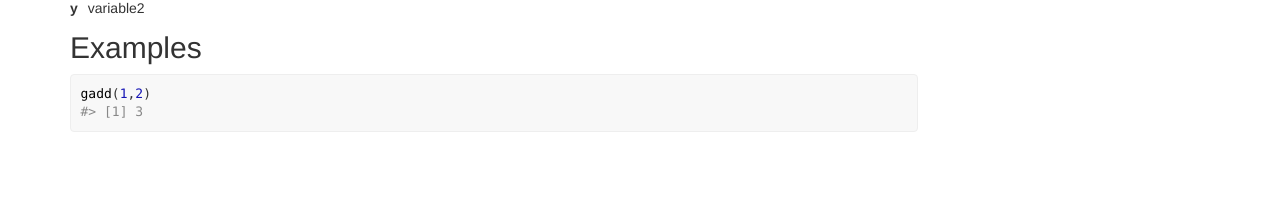
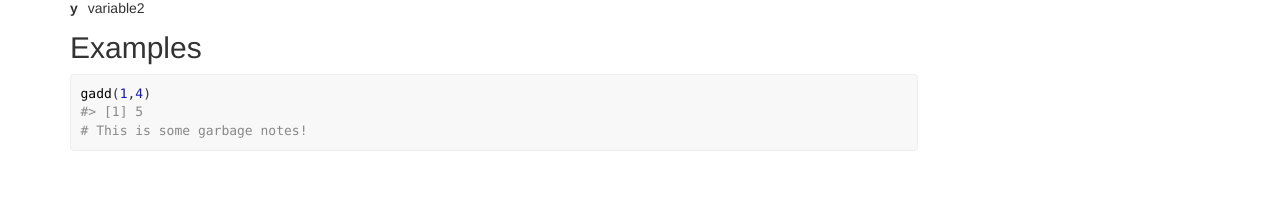
Before and after one commit to karthik/repo2, a plain HTML site: page reference/gadd.html in a window 1280 px wide. Shown: the part 337-538 px from the top of the page. Drawn offline with nearby package versions, Linux system fonts and the light colour scheme; some packages are replaced by stand-ins of ours.

Commit message:
Deploy from Travis build 15 [ci skip]
Build URL: https://travis-ci.org/karthik/repo2/builds/232460696
Commit: c237781dbea26075dd10426a45dde2990ff7df4c

```diff
--- a/reference/gadd.html
+++ b/reference/gadd.html
@@ -92,7 +92,7 @@
 
 
     <h2 class="hasAnchor" id="examples"><a class="anchor" href="#examples"></a>Examples</h2>
-    <pre class="examples"><div class='input'><span class='fu'>gadd</span>(<span class='fl'>1</span>,<span class='fl'>2</span>)</div><div class='output co'>#&gt; [1] 3</div></pre>
+    <pre class="examples"><div class='input'><span class='fu'>gadd</span>(<span class='fl'>1</span>,<span class='fl'>4</span>)</div><div class='output co'>#&gt; [1] 5</div><div class='input'><span class='co'># This is some garbage notes!</span></div></pre>
   </div>
   <div class="col-md-3 hidden-xs hidden-sm" id="sidebar">
     <h2>Contents</h2>
```
